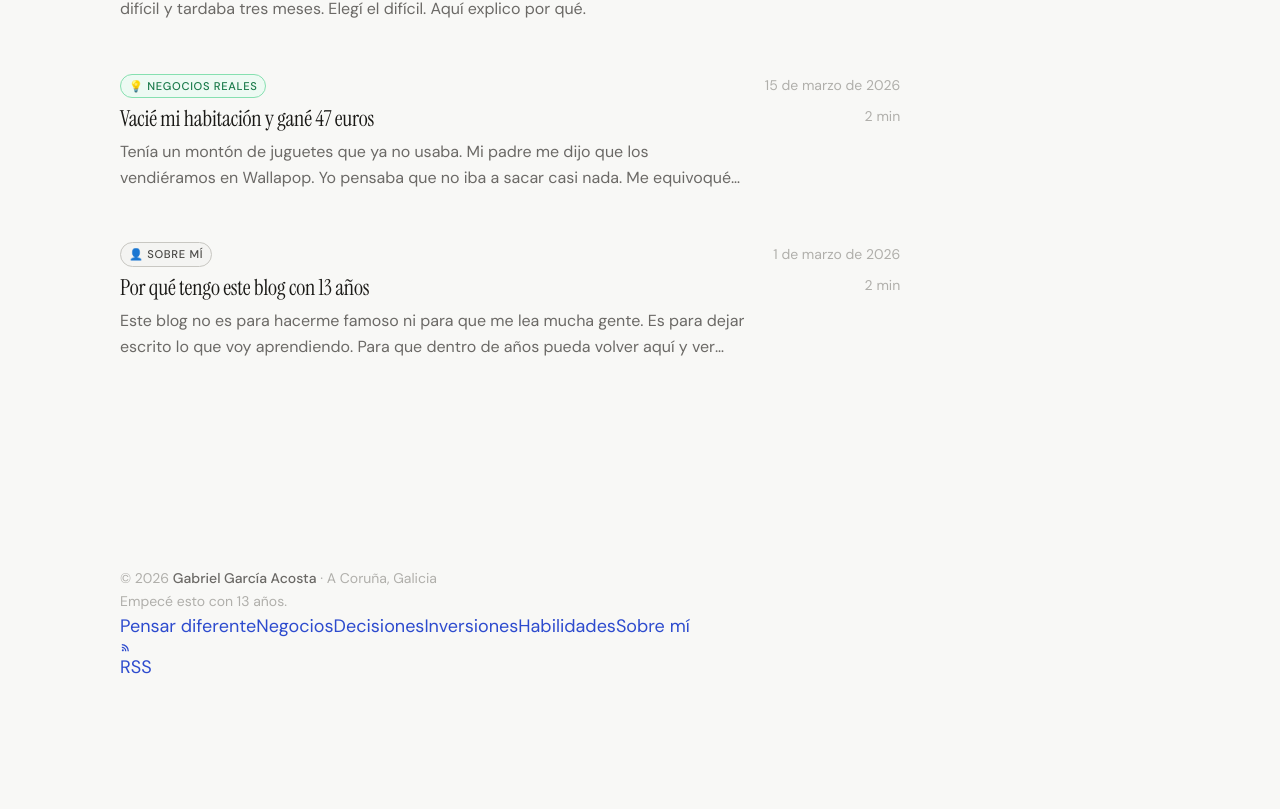
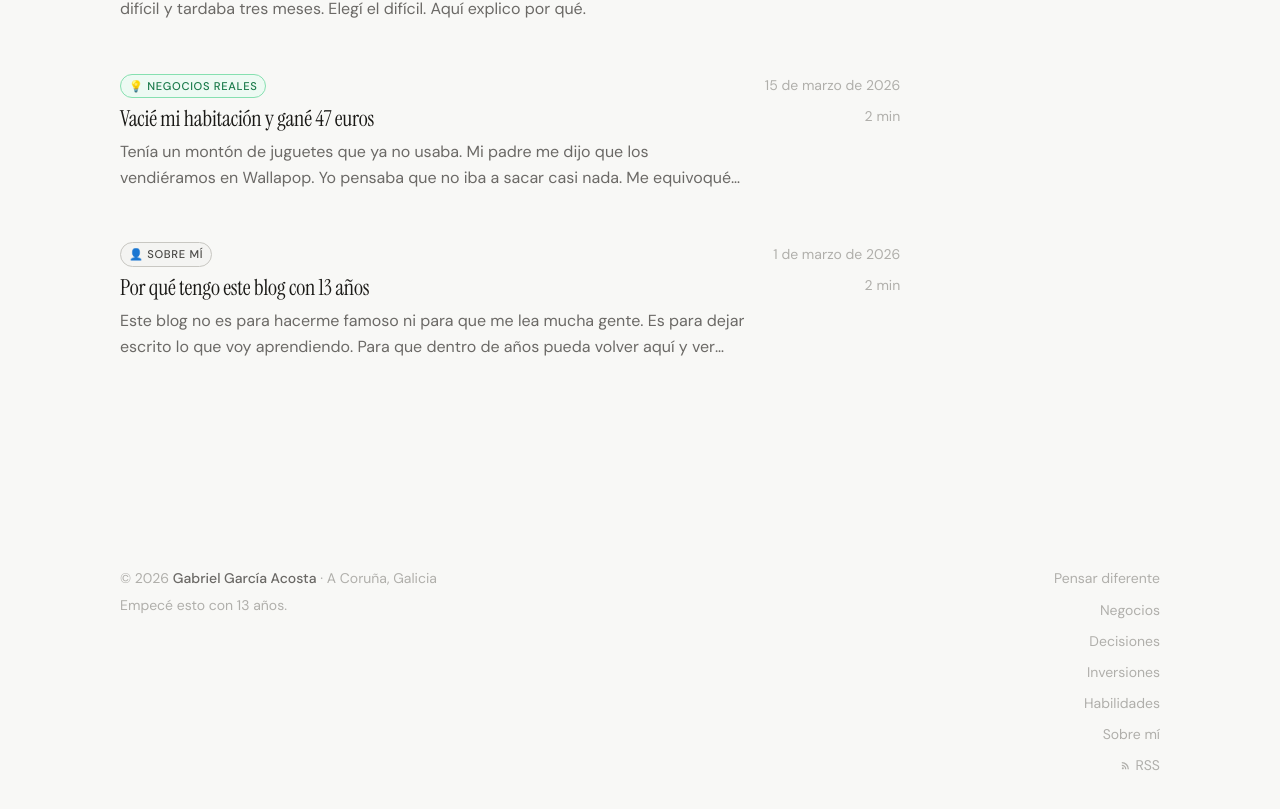
Before and after one commit to animaciongalicia/gabrielgarciaacosta, a Next.js app: page / in a window 1280 px wide. Shown: the part 1065-1874 px from the top of the page. Before the commit the page ends 1788 px from the top, so only its background shows below. Built offline with nearby package versions, Linux system fonts and the light colour scheme.

Commit message:
feat: estilos pillar pages, prev/next nav, footer mejorado

```diff
--- a/app/globals.css
+++ b/app/globals.css
@@ -838,3 +838,124 @@ button {
   color: var(--color-text-muted);
 }
 .empty-state p { max-width: 38ch; margin-inline: auto; line-height: 1.7; }
+
+
+/* ============================================
+   PILLAR PAGE — intro editorial
+   ============================================ */
+.cat-page-intro {
+  padding-block: clamp(var(--space-8), 5vw, var(--space-12));
+  border-bottom: 1px solid var(--color-divider);
+}
+.cat-intro-text { max-width: 60ch; }
+.cat-intro-text p {
+  font-size: var(--text-base);
+  color: var(--color-text-muted);
+  line-height: 1.8;
+  margin-bottom: var(--space-4);
+}
+.cat-intro-text p:last-child { margin-bottom: 0; }
+
+.cat-que-encontrar {
+  font-size: var(--text-sm);
+  color: var(--color-text-muted);
+  line-height: 1.7;
+  margin-top: var(--space-6);
+  max-width: 60ch;
+  padding: var(--space-4) var(--space-5);
+  background: var(--color-surface);
+  border: 1px solid var(--color-border);
+  border-left: 3px solid var(--color-primary);
+  border-radius: var(--radius-md);
+}
+.cat-temas {
+  display: flex;
+  flex-wrap: wrap;
+  gap: var(--space-2);
+  margin-top: var(--space-5);
+}
+.cat-tema-badge {
+  font-size: var(--text-xs);
+  font-weight: 500;
+  padding: var(--space-1) var(--space-3);
+  border-radius: var(--radius-full);
+  letter-spacing: 0.02em;
+}
+
+/* ============================================
+   ARTICLE — reading time + prev/next nav
+   ============================================ */
+.article-reading-time {
+  font-size: var(--text-xs);
+  color: var(--color-text-faint);
+}
+.post-nav {
+  display: grid;
+  grid-template-columns: 1fr 1fr;
+  gap: var(--space-4);
+  margin-top: var(--space-10);
+  padding-top: var(--space-8);
+  border-top: 1px solid var(--color-divider);
+}
+.post-nav-link {
+  display: flex;
+  flex-direction: column;
+  gap: var(--space-1);
+  padding: var(--space-4) var(--space-5);
+  border: 1px solid var(--color-border);
+  border-radius: var(--radius-lg);
+  text-decoration: none;
+  color: inherit;
+  transition: border-color var(--transition), box-shadow var(--transition);
+}
+.post-nav-link:hover { border-color: var(--color-primary); box-shadow: var(--shadow-sm); opacity: 1; }
+.post-nav-link.next { text-align: right; }
+.post-nav-label {
+  font-size: var(--text-xs);
+  color: var(--color-text-faint);
+  letter-spacing: 0.05em;
+  text-transform: uppercase;
+}
+.post-nav-title {
+  font-family: var(--font-display);
+  font-size: var(--text-sm);
+  color: var(--color-text);
+  line-height: 1.3;
+  font-weight: 400;
+}
+@media (max-width: 560px) {
+  .post-nav { grid-template-columns: 1fr; }
+  .post-nav-link.next { text-align: left; }
+}
+
+/* ============================================
+   FOOTER — navegación mejorada
+   ============================================ */
+.footer-main {
+  display: grid;
+  grid-template-columns: 1fr auto;
+  gap: var(--space-10);
+  align-items: start;
+}
+.footer-brand { display: flex; flex-direction: column; gap: var(--space-1); }
+.footer-nav {
+  display: flex;
+  flex-direction: column;
+  align-items: flex-end;
+  gap: var(--space-2);
+}
+.footer-nav-link {
+  font-size: var(--text-xs);
+  color: var(--color-text-faint);
+  text-decoration: none;
+  transition: color var(--transition);
+  display: inline-flex;
+  align-items: center;
+  gap: var(--space-1);
+}
+.footer-nav-link:hover { color: var(--color-text-muted); opacity: 1; }
+.footer-rss:hover { color: var(--color-primary); }
+@media (max-width: 560px) {
+  .footer-main { grid-template-columns: 1fr; gap: var(--space-6); }
+  .footer-nav { align-items: flex-start; flex-direction: row; flex-wrap: wrap; gap: var(--space-3); }
+}
```
